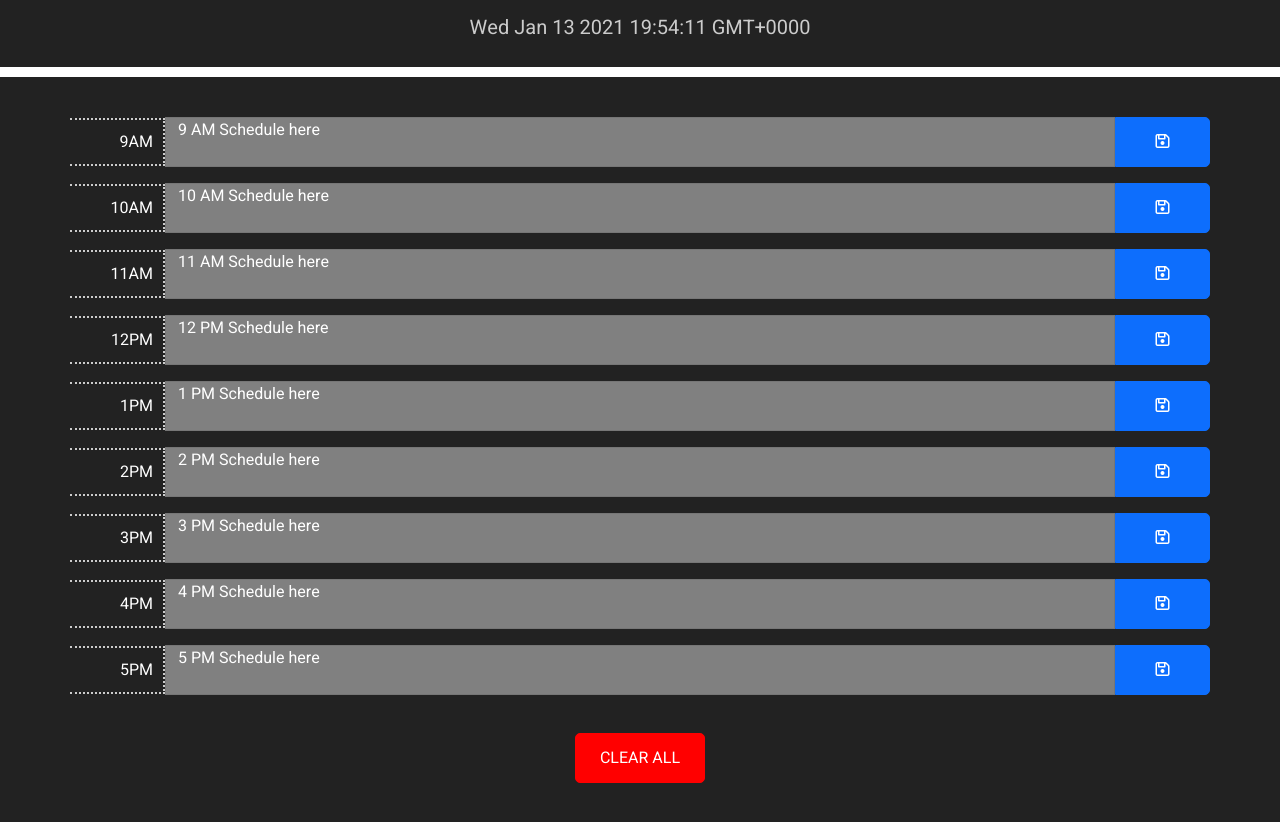
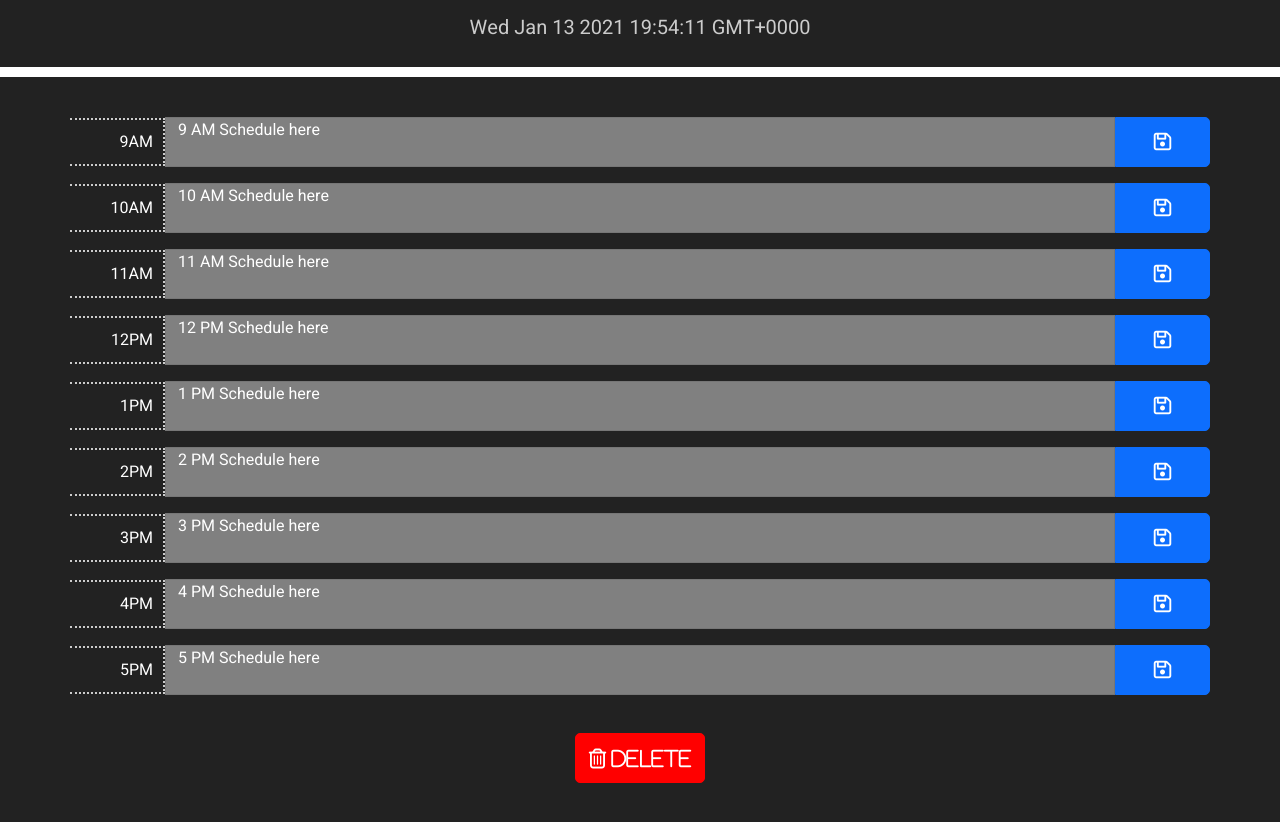
Before and after one commit to jsoomie/hw5-thirdPartyAPI, a plain HTML site: page index.html in a window 1280 px wide. Shown: the part 78-900 px from the top of the page. Drawn offline with nearby package versions, Linux system fonts and the light colour scheme.

Commit message:
added a confirmation window to the clear button asking if the user wants to delete everything and added icon to the delete button

```diff
--- a/index.html
+++ b/index.html
@@ -26,65 +26,65 @@
                 9AM
             </div>
             <textarea placeholder="9 AM Schedule here" class="col-md-10 text-area"></textarea>
-            <button class="btn btn-primary col-md-1"><i class="far fa-save"></i></button>
+            <button class="btn btn-primary col-md-1"><i class="far fa-save fa-lg"></i></button>
         </div>
         <div id="ten" class="row py-2 hour-container" value="10">
             <div class="col-md-1 hour">
                 10AM
             </div>
             <textarea placeholder="10 AM Schedule here" class="col-md-10 text-area"></textarea>
-            <button class="btn btn-primary col-md-1"><i class="far fa-save"></i></button>
+            <button class="btn btn-primary col-md-1"><i class="far fa-save fa-lg"></i></button>
         </div>
         <div id="eleven" class="row py-2 hour-container" value="11">
             <div class="col-md-1 hour">
                 11AM
             </div>
             <textarea placeholder="11 AM Schedule here" class="col-md-10 text-area"></textarea>
-            <button class="btn btn-primary col-md-1"><i class="far fa-save"></i></button>
+            <button class="btn btn-primary col-md-1"><i class="far fa-save fa-lg"></i></button>
         </div>
         <div id="twelve" class="row py-2 hour-container" value="12">
             <div class="col-md-1 hour">
                 12PM
             </div>
             <textarea placeholder="12 PM Schedule here" class="col-md-10 text-area"></textarea>
-            <button class="btn btn-primary col-md-1"><i class="far fa-save"></i></button>
+            <button class="btn btn-primary col-md-1"><i class="far fa-save fa-lg"></i></button>
         </div>
         <div id="one" class="row py-2 hour-container" value="13">
             <div class="col-md-1 hour">
                 1PM
             </div>
             <textarea placeholder="1 PM Schedule here" class="col-md-10 text-area"></textarea>
-            <button class="btn btn-primary col-md-1"><i class="far fa-save"></i></button>
+            <button class="btn btn-primary col-md-1"><i class="far fa-save fa-lg"></i></button>
         </div>
         <div id="two" class="row py-2 hour-container" value="14">
             <div class="col-md-1 hour">
                 2PM
             </div>
             <textarea placeholder="2 PM Schedule here" class="col-md-10 text-area"></textarea>
-            <button class="btn btn-primary col-md-1"><i class="far fa-save"></i></button>
+            <button class="btn btn-primary col-md-1"><i class="far fa-save fa-lg"></i></button>
         </div>
         <div id="three" class="row py-2 hour-container"  value="15">
             <div class="col-md-1 hour">
                 3PM
             </div>
             <textarea placeholder="3 PM Schedule here" class="col-md-10 text-area"></textarea>
-            <button class="btn btn-primary col-md-1"><i class="far fa-save"></i></button>
+            <button class="btn btn-primary col-md-1"><i class="far fa-save fa-lg"></i></button>
         </div>
         <div id="four" class="row py-2 hour-container" value="16">
             <div class="col-md-1 hour">
                 4PM
             </div>
             <textarea placeholder="4 PM Schedule here" class="col-md-10 text-area"></textarea>
-            <button class="btn btn-primary col-md-1"><i class="far fa-save"></i></button>
+            <button class="btn btn-primary col-md-1"><i class="far fa-save fa-lg"></i></button>
         </div>
         <div id="five" class="row py-2 hour-container" value="17">
             <div class="col-md-1 hour">
                 5PM
             </div>
             <textarea placeholder="5 PM Schedule here" class="col-md-10 text-area"></textarea>
-            <button class="btn btn-primary col-md-1"><i class="far fa-save"></i></button>
+            <button class="btn btn-primary col-md-1"><i class="far fa-save fa-lg"></i></button>
         </div>
-        <button class="clear-button" value="clear">CLEAR ALL</button>
+        <button class="clear-button" value="clear"><i class="far fa-trash-alt fa-lg">&nbsp;DELETE</i></button>
     </div>
 
     <script src="https://code.jquery.com/jquery-3.5.1.min.js" integrity="sha256-9/aliU8dGd2tb6OSsuzixeV4y/faTqgFtohetphbbj0=" crossorigin="anonymous"></script>
--- a/js/main.js
+++ b/js/main.js
@@ -53,8 +53,14 @@ $(document).ready(function() {
 
     // Clear all button
     $('.clear-button').click(function() {
-        localStorage.clear();
-        $('.text-area').val("");
+        let confirmation = confirm('Are you sure you want to delete and remove everything from your schedule?');
+        if(confirmation === true) {
+            localStorage.clear();
+            $('.text-area').val("");
+        } else {
+            return;
+        }
+
     })
 
     hourCheck();
```
